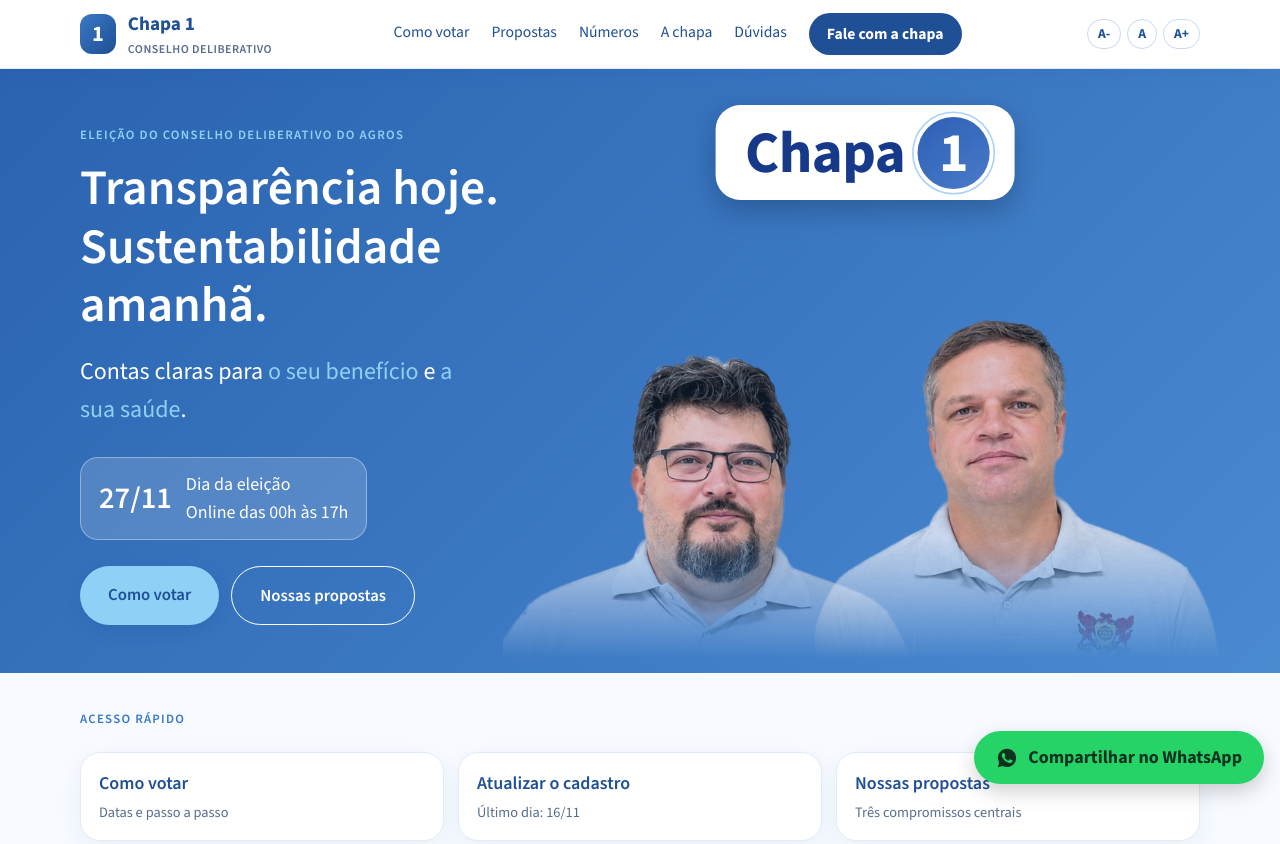
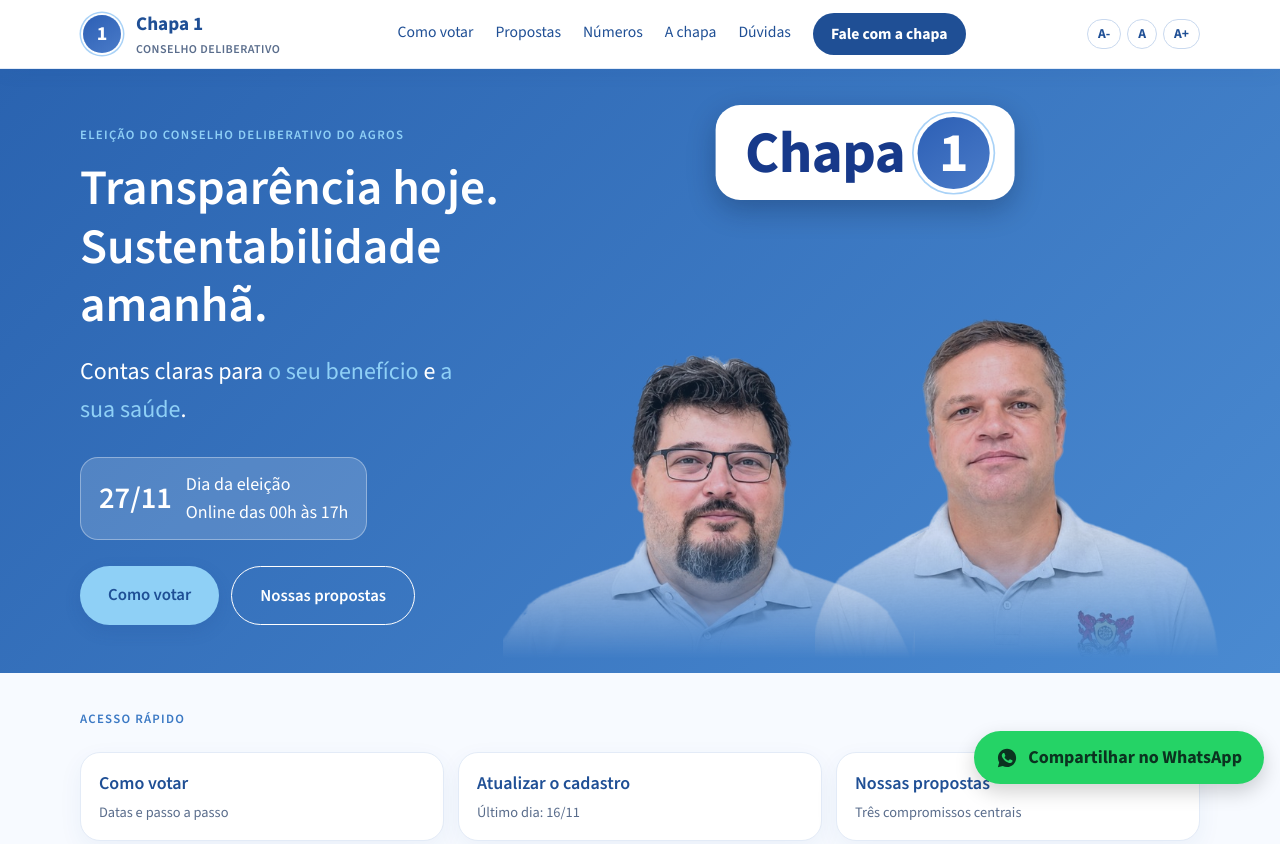
Before and after one commit to iermack/votechapa1, a plain HTML site: page index.html in a window 1280 px wide. Shown: the top 844 px of the page. Drawn offline with nearby package versions, Linux system fonts and the light colour scheme.

Commit message:
Artes e site com novo logo (Chapa + círculo 1) e novo recorte; marca no cabeçalho
Co-Authored-By: Claude Sonnet 5.5 <noreply@anthropic.com>
Claude-Session: https://claude.ai/code/session_012fQ7TJU9ZbanJU5JEe53tU

```diff
--- a/index.html
+++ b/index.html
@@ -56,7 +56,7 @@ section{padding:56px 0}
 header.top{position:sticky;top:0;z-index:10;background:#fff;border-bottom:3px solid var(--amber);box-shadow:0 2px 8px rgba(11,60,139,.08)}
 header.top .wrap{display:flex;align-items:center;justify-content:space-between;gap:12px 24px;min-height:68px;flex-wrap:wrap;padding-top:8px;padding-bottom:8px}
 .brand{font-family:var(--display);font-weight:700;font-size:1.2rem;display:flex;align-items:center;gap:12px;color:var(--teal-dark);text-decoration:none}
-.brand .num{background:var(--teal-dark);color:#fff;border-radius:8px;padding:2px 12px;font-size:1.4rem}
+.brand .num{display:inline-flex;align-items:center;justify-content:center;width:1.9em;height:1.9em;padding:0;border-radius:50%;background:linear-gradient(145deg,#2c5fb5,#4a7bc8);color:#fff;font-size:1.25rem;line-height:1;box-shadow:0 0 0 2px #fff,0 0 0 3.5px #a9d2f7;margin:0 3px}
 .brand small{display:block;font-family:var(--body);font-weight:600;font-size:.75rem;color:var(--ink-soft);letter-spacing:.04em;text-transform:uppercase}
 nav{display:flex;gap:4px 22px;flex-wrap:wrap}
 nav a{color:var(--teal-dark);text-decoration:none;font-weight:600;font-size:.98rem;padding:6px 0;border-bottom:3px solid transparent}
@@ -201,7 +201,7 @@ section{padding:64px 0}
 .fsz button{background:#fff;color:var(--teal-dark);border:1px solid #c9d9ef;border-radius:999px}
 .fsz button:hover{background:#dbe8f8}
 header.top{border-bottom:1px solid var(--line);box-shadow:0 4px 18px rgba(31,79,149,.06)}
-.brand .num{background:linear-gradient(135deg,#3a78c4,#1f4f95);border-radius:12px}
+.brand .num{background:linear-gradient(145deg,#2c5fb5,#4a7bc8);border-radius:50%}
 nav a{font-weight:500;border-bottom-width:2px}
 .hero{background:linear-gradient(135deg,#2a63b0 0%,#4a8ad1 100%);padding:56px 0 48px}
 .hero h1{font-weight:600;font-size:clamp(2rem,4.6vw,3.1rem);line-height:1.18}
@@ -337,7 +337,7 @@ nav a.nav-cta:hover{filter:brightness(1.12);border-bottom:0}
 header.top .fsz{margin-left:4px}
 header.top .fsz button{padding:3px 10px;font-size:.85rem}
 @media(max-width:900px){header.top .brand{flex:1 1 auto}header.top .fsz{order:2}header.top nav{order:3;width:100%}}
-@media(max-width:560px){header.top .wrap{gap:2px 10px;min-height:0;padding-top:6px;padding-bottom:4px}header.top .brand{font-size:1.05rem;gap:8px}header.top .brand .num{font-size:1.15rem;padding:2px 9px}header.top .brand small{font-size:.66rem}header.top .fsz{margin-left:0;gap:4px}header.top .fsz button{padding:2px 8px;font-size:.8rem}header.top nav{gap:0 11px}header.top nav a{font-size:.86rem}}
+@media(max-width:560px){header.top .wrap{gap:2px 10px;min-height:0;padding-top:6px;padding-bottom:4px}header.top .brand{font-size:1.05rem;gap:8px}header.top .brand .num{font-size:1rem;padding:0}header.top .brand small{font-size:.66rem}header.top .fsz{margin-left:0;gap:4px}header.top .fsz button{padding:2px 8px;font-size:.8rem}header.top nav{gap:0 11px}header.top nav a{font-size:.86rem}}
 .rt-note{font-size:.9rem;color:var(--ink-soft);margin:10px 0 0}
 @media(max-width:560px){.rt-row{grid-template-columns:1fr;gap:4px}}
 
```
Also changed, not shown: img/divulga_propostas.jpg, img/divulga_quadrada.jpg, img/divulga_story.jpg.
